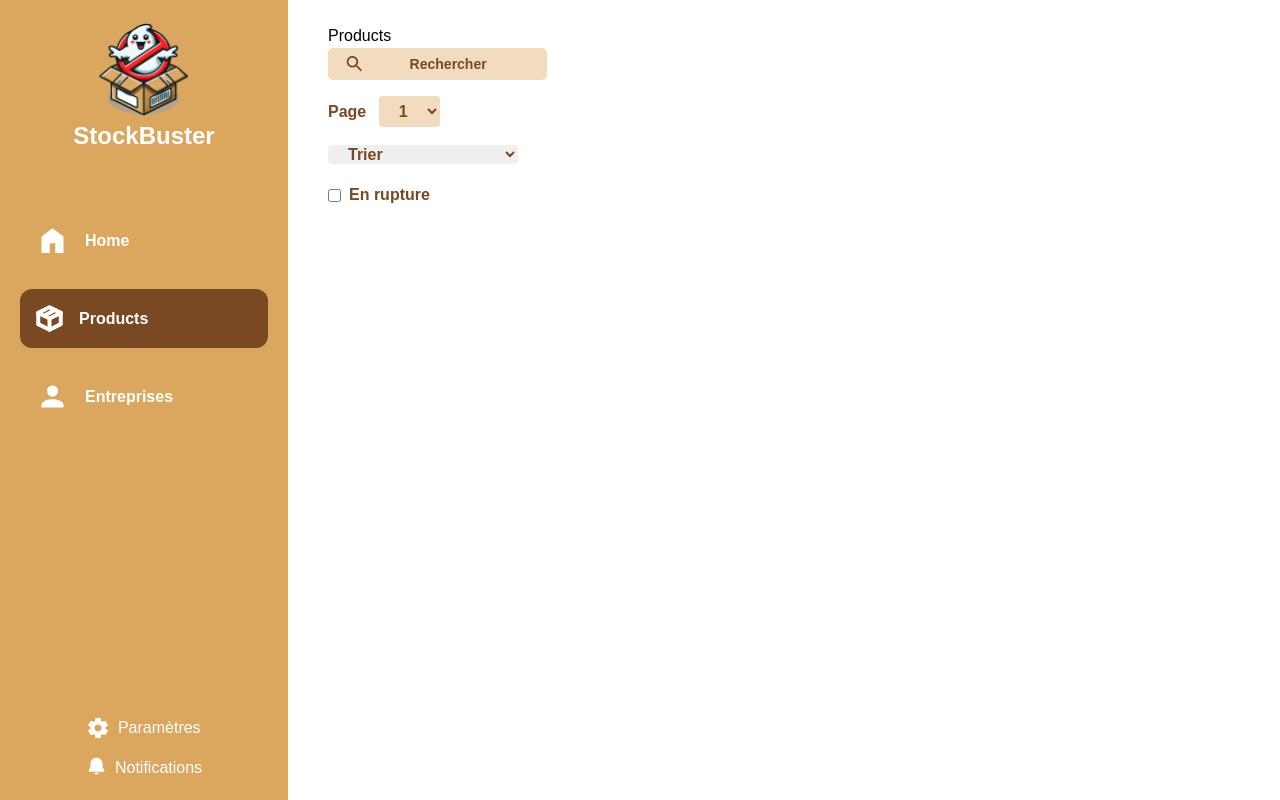
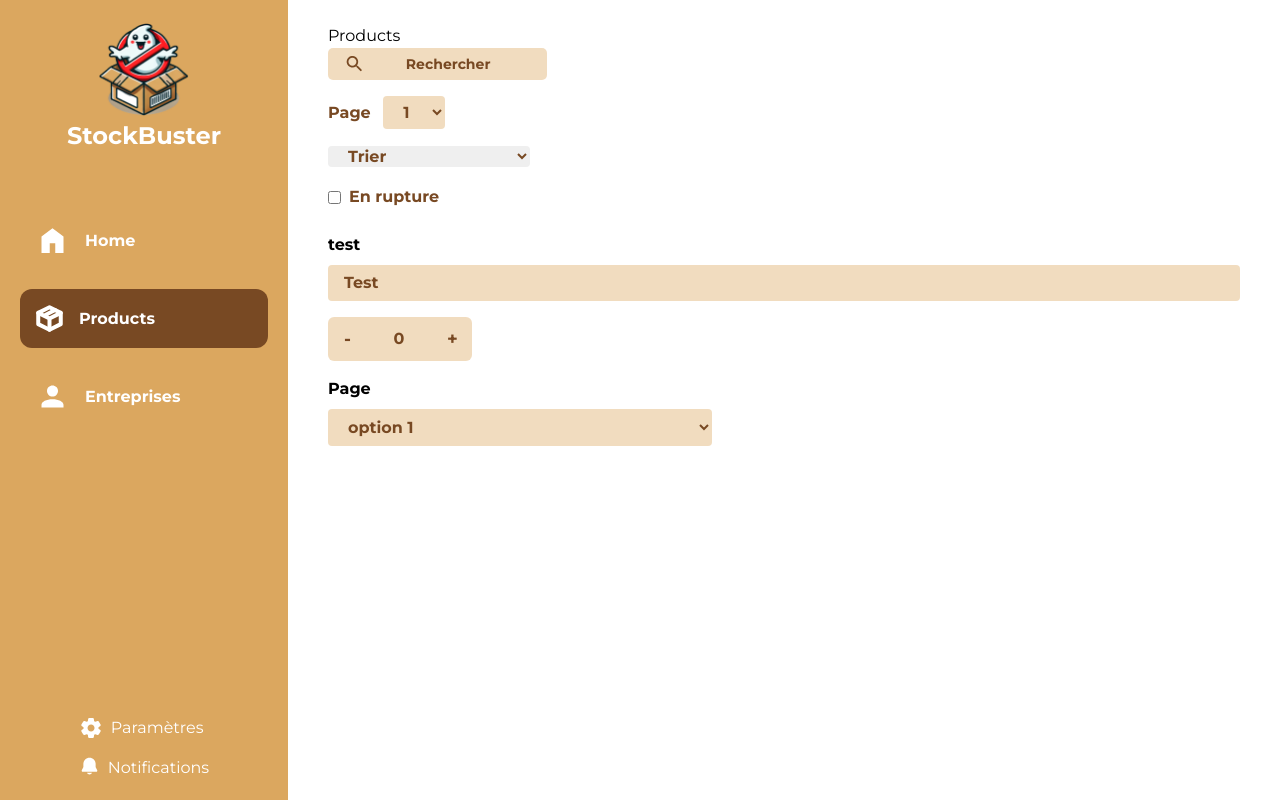
Before and after one commit to StockBusterGit/Frontend, a Next.js app: page /products in a window 1280 px wide. Built offline with nearby package versions, Linux system fonts and the light colour scheme.

Commit message:
feats: add components

```diff
--- a/app/globals.css
+++ b/app/globals.css
@@ -1,3 +1,5 @@
+@import url('https://fonts.googleapis.com/css2?family=Montserrat:wght@400;700&display=swap');
+
 @tailwind base;
 @tailwind components;
 @tailwind utilities;
--- a/app/products/page.tsx
+++ b/app/products/page.tsx
@@ -1,34 +1,9 @@
-'use client';
-import Searchbar from "@/components/Searchbar";
-import ListPageInput from "@/components/ListPageInput";
-import FilterInput from "@/components/FilterInput";
-import CheckboxInput from "@/components/CheckboxInput";
+import Filter from "@/components/products/Filter";
 
 export default function ProductsPage() {
 
-
-	const options = ["1", "2", "3"];
-
-	const handleSelect = (value: string) => {
-		console.log(value);
-	}
-
-
   return (
-
-	  <div>
-		  <h1>Products</h1>
-		  <Searchbar/>
-		  <div className="mt-4">
-		  <ListPageInput onSelect={handleSelect} options={options}/>
-	  		</div>
-		  <div className={'mt-4'}>
-			<FilterInput onSelect={handleSelect} />
-		  </div>
-		  <div className={'mt-4'}>
-			  <CheckboxInput label={'En rupture'}/>
-		  </div>
-	  </div>
+	  <Filter />
 
   );
 }
--- /dev/null
+++ b/components/CounterInput.tsx
@@ -0,0 +1,53 @@
+import React, { useState, useEffect } from 'react';
+
+interface CounterInputProps {
+    initialCount?: number;
+    min?: number;
+    max?: number;
+    onChange: (value: number) => void; // Ajoute la prop onChange
+}
+
+const CounterInput: React.FC<CounterInputProps> = ({ initialCount = 0, min = 0, max = 100, onChange }) => {
+    const [count, setCount] = useState<number>(initialCount);
+
+    useEffect(() => {
+        onChange(count); // Appelle onChange à chaque changement de count
+    }, [count, onChange]);
+
+    const handleDecrement = () => {
+        if (count > min) {
+            setCount(count - 1);
+        }
+    };
+
+    const handleIncrement = () => {
+        if (count < max) {
+            setCount(count + 1);
+        }
+    };
+
+    return (
+        <div className="flex items-center bg-tertiary bg-opacity-40 rounded-md w-36">
+            <button
+                onClick={handleDecrement}
+                className="px-4 py-2 text-lg font-semibold text-primary hover:bg-tertiary rounded focus:outline-none"
+            >
+                -
+            </button>
+            <input
+                type="text"
+                value={count}
+                readOnly
+                className="w-16 text-center bg-transparent text-primary font-semibold focus:outline-none"
+            />
+            <button
+                onClick={handleIncrement}
+                className="px-4 py-2 text-lg font-semibold text-primary hover:bg-tertiary rounded focus:outline-none"
+            >
+                +
+            </button>
+        </div>
+    );
+};
+
+export default CounterInput;
--- /dev/null
+++ b/components/SelectInput.tsx
@@ -0,0 +1,29 @@
+'use client';
+import React from 'react';
+
+
+interface ListSelectProps {
+    options: string[];
+    onSelect: (value: string) => void;
+}
+
+const SelectInput: React.FC<ListSelectProps> = ({ options, onSelect }) => {
+    const handleChange = (event: React.ChangeEvent<HTMLSelectElement>) => {
+        onSelect(event.target.value);
+    };
+
+    return (
+        <div className={'flex flex-col w-96'}>
+            <label className={'text-black font-semibold font-sans mb-2'}>Page </label>
+            <select id="listSelect" onChange={handleChange} className={'text-primary font-semibold  bg-tertiary bg-opacity-40 py-2 px-4  rounded-[4px]'}>
+                {options.map((option, index) => (
+                    <option  key={index} value={option}>
+                        {option}
+                    </option>
+                ))}
+            </select>
+        </div>
+    );
+};
+
+export default SelectInput;
--- /dev/null
+++ b/components/TextInput.tsx
@@ -0,0 +1,35 @@
+import React from "react";
+
+interface TextInputProps {
+    onChange: (value: string) => void;
+    label?: string;
+    className?: string;
+    placeholder?: string;
+}
+
+const TextInput: React.FC<TextInputProps>  = ({ onChange, label, className, placeholder }) => {
+    const [value, setValue] = React.useState<string>('');
+
+    const handleChange= (event: React.ChangeEvent<HTMLInputElement>) => {
+        const value = event.target.value;
+        setValue(value);
+        onChange(value);
+    };
+
+
+    return(
+        <div className={'flex flex-col'}>
+        <label className={'font-semibold mb-2 mt-2'}>{label}</label>
+        <input
+            id="textInput"
+            type="text"
+            className={`text-primary font-semibold  bg-tertiary bg-opacity-40 py-1.5 px-4 rounded-[4px] ' ${className || ''}' placeholder:text-primary`}
+            value={value}
+            onChange={handleChange}
+            placeholder={placeholder}
+        />
+        </div>
+    )
+}
+
+export default TextInput;
--- /dev/null
+++ b/components/products/Filter.tsx
@@ -0,0 +1,54 @@
+'use client';
+import Searchbar from "@/components/Searchbar";
+import ListPageInput from "@/components/ListPageInput";
+import FilterInput from "@/components/FilterInput";
+import CheckboxInput from "@/components/CheckboxInput";
+import {useEffect, useState} from "react";
+import TextInput from "@/components/TextInput";
+import CounterInput from "@/components/CounterInput";
+import SelectInput from "@/components/SelectInput";
+
+export default function Filter() {
+
+    const [text, setText] = useState<string>('');
+    const [counter, setCounter] = useState<number>(0);
+    const options = ["1", "2", "3"];
+    const options2 = ["option 1", "option 2", "option 3"];
+
+    useEffect(() => {
+        console.log(text);
+        console.log(counter);
+    }, [text]);
+
+    const handleSelect = (value: string) => {
+        console.log(value);
+    }
+
+
+    return (
+
+        <div>
+            <h1>Products</h1>
+            <Searchbar/>
+            <div className="mt-4">
+                <ListPageInput onSelect={handleSelect} options={options}/>
+            </div>
+            <div className={'mt-4'}>
+                <FilterInput onSelect={handleSelect} />
+            </div>
+            <div className={'mt-4'}>
+                <CheckboxInput label={'En rupture'}/>
+            </div>
+            <div className={'mt-4'}>
+                <TextInput onChange={setText} label={"test"} placeholder={'Test'} />
+            </div>
+            <div className={'mt-4'}>
+                <CounterInput onChange={setCounter}/>
+            </div>
+            <div className={'mt-4'}>
+                <SelectInput options={options2} onSelect={handleSelect} />
+            </div>
+        </div>
+
+    );
+}
```
